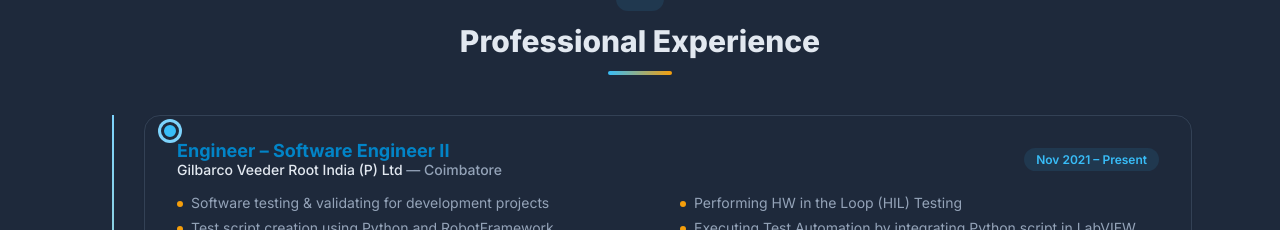
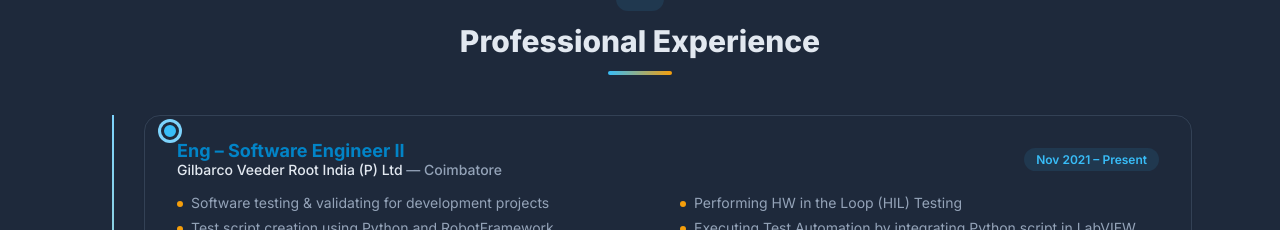
Before and after one commit to VigneshA1506/My-portfolio, a React (Create React App) app: page / in a window 1280 px wide. Shown: the part 1338-1568 px from the top of the page. Built offline with nearby package versions, Linux system fonts and the light colour scheme.

Commit message:
Jenkins Commit

```diff
--- a/src/App.js
+++ b/src/App.js
@@ -54,7 +54,7 @@ const EXPERIENCE = [
   {
     company: "Gilbarco Veeder Root India (P) Ltd",
     location: "Coimbatore",
-    role: "Engineer – Software Engineer II",
+    role: "Eng – Software Engineer II",
     period: "Nov 2021 – Present",
     highlights: [
       "Software testing & validating for development projects",
```
